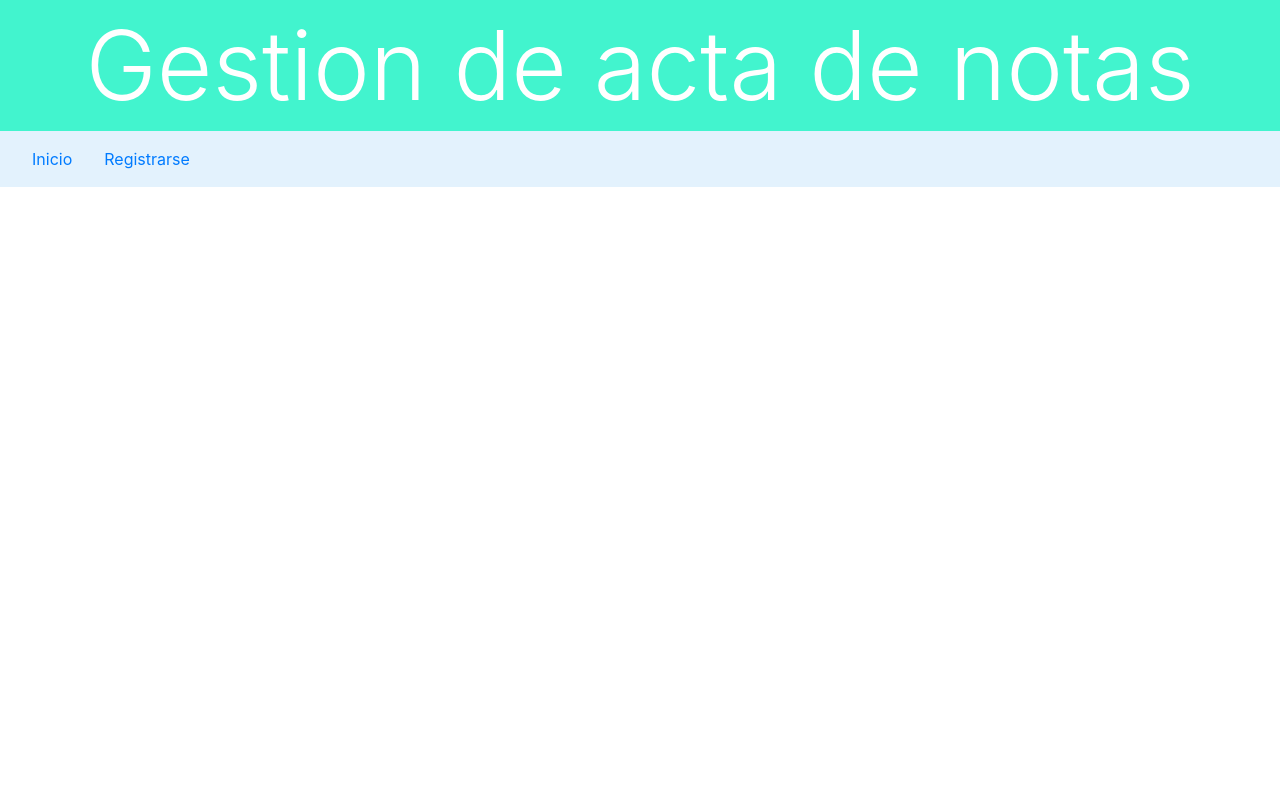
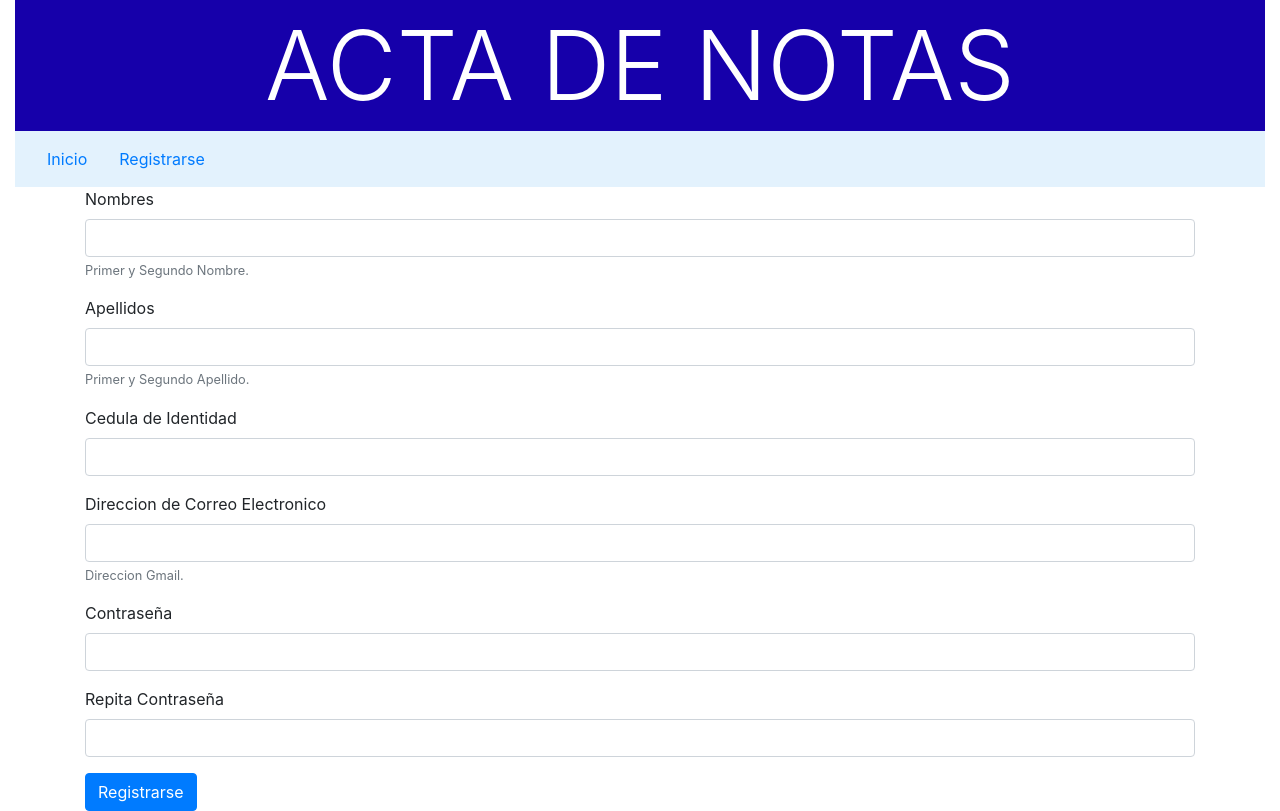
Before and after one commit to ServicioComunitarioUnefa/Servicio_Comunitario, a PHP site: page /registro.php in a window 1280 px wide. Before the commit the page ends 187 px from the top, so only its background shows below. Run offline with PHP 8.4, Linux system fonts and the light colour scheme.

Commit message:
Add files via upload

```diff
--- a/footer.php
+++ b/footer.php
@@ -5,8 +5,9 @@
     <link href="css/bootstrap.min.css" rel="stylesheet" media="screen"> <!--Llamamos al archivo CSS -->
 
 
+<div class="container-fluid">
+ <span class="d-block p-2 text-white display-1 text-center" style="background-color: #1600aa;">ACTA DE NOTAS</span>
 
- <span class="d-block p-2 text-white display-1 text-center" style="background-color: #42f4ce;">Gestion de acta de notas</span>
 
       <nav class="navbar navbar-light" style="background-color: #e3f2fd;">
         <ul class="nav justify-content-center">
--- a/registro.php
+++ b/registro.php
@@ -7,5 +7,42 @@
 	<?php
       require_once 'footer.php';
       ?>
+
+      <form>  <!-- REGISTRO SIN CONTENEDOR -->
+     <div class="container">
+  <div class="form-group">
+    <label for="exampleInputNombres">Nombres</label>
+    <input type="Texto" class="form-control" id="exampleInputNombres" aria-describedby="emailHelp" placeholder="">
+    <small id="NombresHelp" class="form-text text-muted">Primer y Segundo Nombre.</small>
+  </div>
+  <div class="form-group">
+    <label for="exampleInputApellidos">Apellidos</label>
+    <input type="Texto" class="form-control" id="exampleInputApellidos" placeholder="">
+     <small id="ApellidosHelp" class="form-text text-muted">Primer y Segundo Apellido.</small>
+  </div>
+  <div class="form-group">
+    <label for="exampleInputCedula">Cedula de Identidad</label>
+    <input type="Numerico" class="form-control" id="exampleInputCedula" placeholder="">
+     <small id="CedulaHelp" class="form-text text-muted"></small>
+  </div>
+  <div class="form-group">
+    <label for="exampleInputCorreo">Direccion de Correo Electronico</label>
+    <input type="correo" class="form-control" id="exampleInputCorreo" placeholder="">
+     <small id="CorreoHelp" class="form-text text-muted">Direccion Gmail.</small>
+  </div>
+  <div class="form-group">
+    <label for="exampleInputContraseña1">Contraseña</label>
+    <input type="contraseña" class="form-control" id="exampleinpumtContraseña1" placeholder="">
+     <small id="Contraseña1Help" class="form-text text-muted"></small>
+  </div>
+  <div class="form-group">
+    <label for="exampleInputContraseña2">Repita Contraseña</label>
+    <input type="contraseña" class="form-control" id="exampleinpumtContraseña2" placeholder="">
+     <small id="Contraseña2Help" class="form-text text-muted"></small>
+  </div>
+  <button type="submit" class="btn btn-primary">Registrarse</button>
+  </div>
+</form>
+
 </body>
 </html>
```
